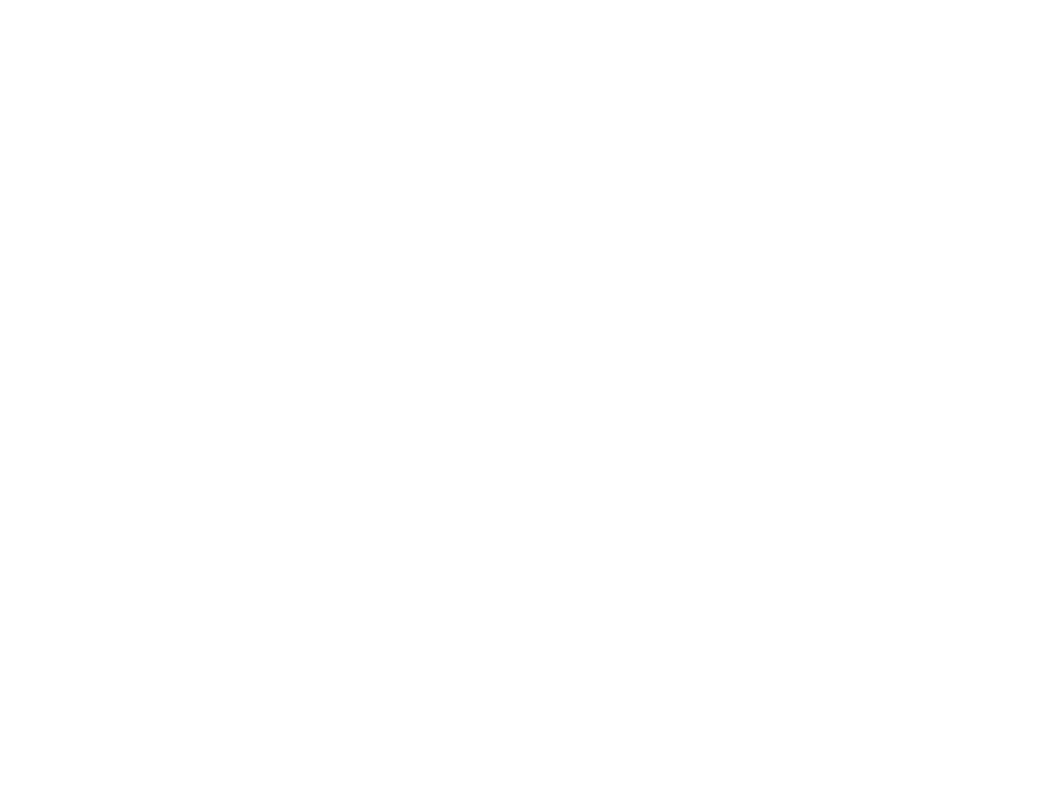
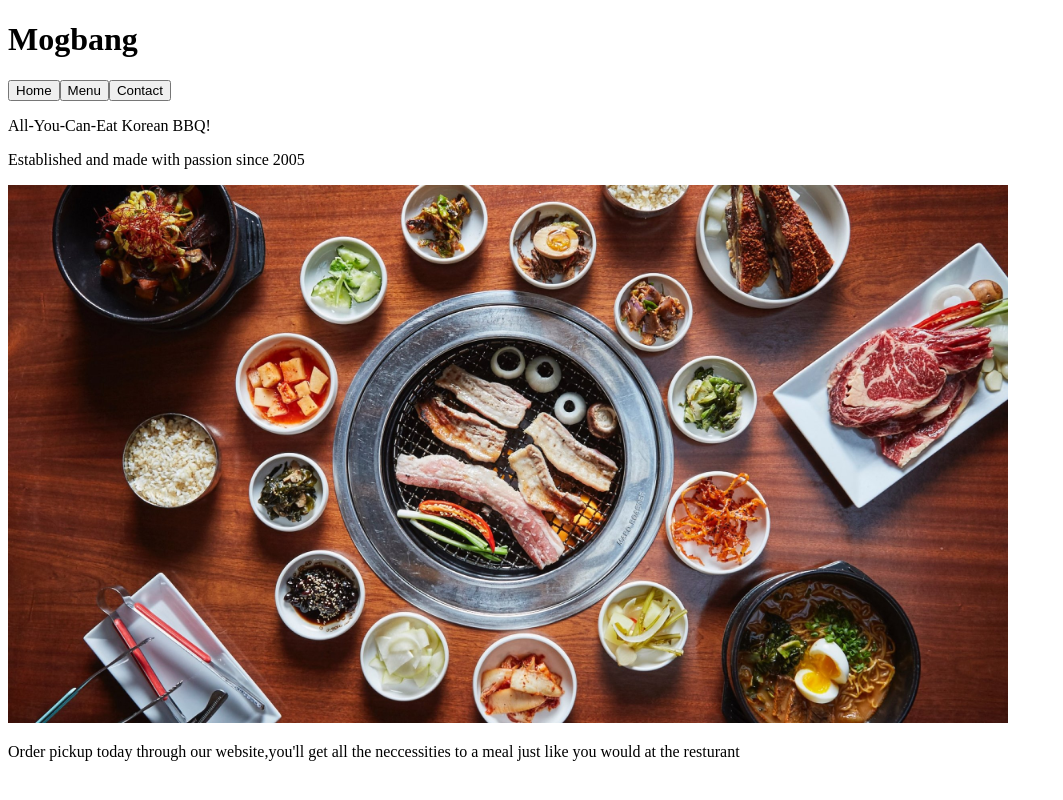
Before and after one commit to Cesarcasas0737/resturant_page, a website built with webpack: page dist/index.html in a window 1280 px wide. Shown: the whole page, without its empty margins (0-1063 px from the left). Built offline with nearby package versions, Linux system fonts and the light colour scheme.

Commit message:
created home page and button to change between

```diff
--- /dev/null
+++ b/src/home.js
@@ -0,0 +1,29 @@
+function createHome() {
+  const home = document.createElement("div");
+  home.classList.add("home");
+
+  const grillImage = document.createElement("img");
+  grillImage.src = "media/images/korean_bbq.png";
+  grillImage.alt = "korean_bbq";
+
+  home.appendChild(createParagraph("All-You-Can-Eat Korean BBQ!"));
+  home.appendChild(createParagraph("Established and made with passion since 2005"));
+  home.appendChild(grillImage);
+  home.appendChild(createParagraph("Order pickup today through our website,you'll get all the neccessities to a meal just like you would at the resturant"));
+
+  return home;
+}
+
+function createParagraph(text) {
+  const paragraph = document.createElement("p");
+  paragraph.textContent = text;
+  return paragraph;
+}
+
+function loadHome() {
+  const main = document.getElementById("main");
+  main.textContent = "";
+  main.appendChild(createHome());
+}
+
+export default loadHome;
--- a/src/index.js
+++ b/src/index.js
@@ -1 +1,3 @@
-console.log('somthing')
+import initializeWebsite from "./website";
+
+initializeWebsite();
--- /dev/null
+++ b/src/website.js
@@ -0,0 +1,91 @@
+import loadHome from "./home";
+
+function createHeader() {
+  const header = document.createElement("header");
+  header.classList.add("header");
+
+  const restaurantName = document.createElement("h1");
+  restaurantName.classList.add("restaurant-name");
+  restaurantName.textContent = "Mogbang";
+
+  header.appendChild(restaurantName);
+  header.appendChild(createNav());
+
+  return header;
+}
+
+function createNav() {
+  const nav = document.createElement("nav");
+
+  const homeButton = document.createElement("button");
+  homeButton.classList.add("button-nav");
+  homeButton.textContent = "Home";
+  homeButton.addEventListener("click", (e) => {
+    if (e.target.classList.contains("active")) return;
+    setActiveButton(homeButton);
+    loadHome();
+  });
+
+  const menuButton = document.createElement("button");
+  menuButton.classList.add("button-nav");
+  menuButton.textContent = "Menu";
+  menuButton.addEventListener("click", (e) => {
+    if (e.target.classList.contains("active")) return;
+    setActiveButton(menuButton);
+    loadMenu();
+  });
+
+  const contactButton = document.createElement("button");
+  contactButton.classList.add("button-nav");
+  contactButton.textContent = "Contact";
+  contactButton.addEventListener("click", (e) => {
+    if (e.target.classList.contains("active")) return;
+    setActiveButton(contactButton);
+    loadContact();
+  });
+
+  nav.appendChild(homeButton);
+  nav.appendChild(menuButton);
+  nav.appendChild(contactButton);
+
+  return nav;
+}
+
+function setActiveButton(button) {
+  const buttons = document.querySelectorAll(".button-nav");
+
+  buttons.forEach((button) => {
+    if (button !== this) {
+      button.classList.remove("active");
+    }
+  });
+
+  button.classList.add("active");
+}
+
+function createMain() {
+  const main = document.createElement("main");
+  main.classList.add("main");
+  main.setAttribute("id", "main");
+  return main;
+}
+
+function createFooter() {
+  const footer = document.createElement("footer");
+  footer.classList.add("footer");
+
+  return footer;
+}
+
+function initializeWebsite() {
+  const content = document.getElementById("content");
+
+  content.appendChild(createHeader());
+  content.appendChild(createMain());
+  content.appendChild(createFooter());
+
+  setActiveButton(document.querySelector(".button-nav"));
+  loadHome();
+}
+
+export default initializeWebsite;
--- a/webpack.config.js
+++ b/webpack.config.js
@@ -6,4 +6,12 @@ module.exports = {
     filename: 'main.js',
     path: path.resolve(__dirname, 'dist'),
   },
+  module: {
+    rules: [
+      {
+        test: /\.css$/i,
+        use: ['style-loader', 'css-loader'],
+      },
+    ],
+  },
 };
```
Also changed, not shown: package.json (+94 -1 lines), dist/index.html, dist/main.js, dist/media/images/korean_bbq.png (added), 1 other file.
